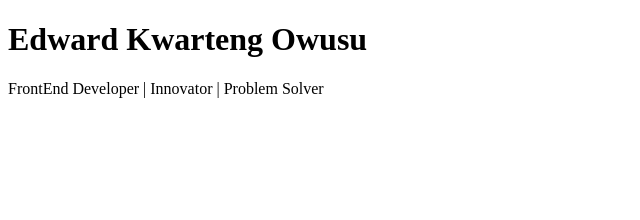
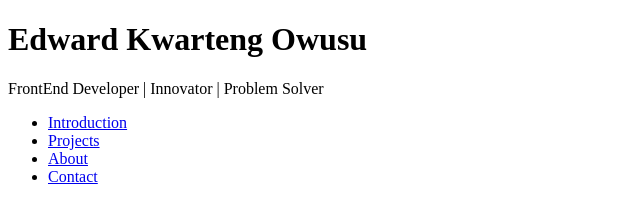
Before and after one commit to Eddykwartofficial/My_First_Portfolio, a plain HTML site: page portfolio/index.html in a window 1280 px wide. Shown: the whole page, without its empty margins (0-640 px from the left). Drawn offline with Linux system fonts and the light colour scheme.

Commit message:
Update index.html

```diff
--- a/portfolio/index.html
+++ b/portfolio/index.html
@@ -13,5 +13,17 @@
         </div>
     </header>
 
+    <nav>
+        <div>
+            <ul>
+                <li><a href="#Introduction">Introduction</a></li>
+                <li><a href="#Projects">Projects</a></li>
+                <li><a href="#About">About</a></li>
+                <li><a href="#Contact">Contact</a></li>
+
+            </ul>
+        </div>
+    </nav>
+
 </body>
 </html>
```
